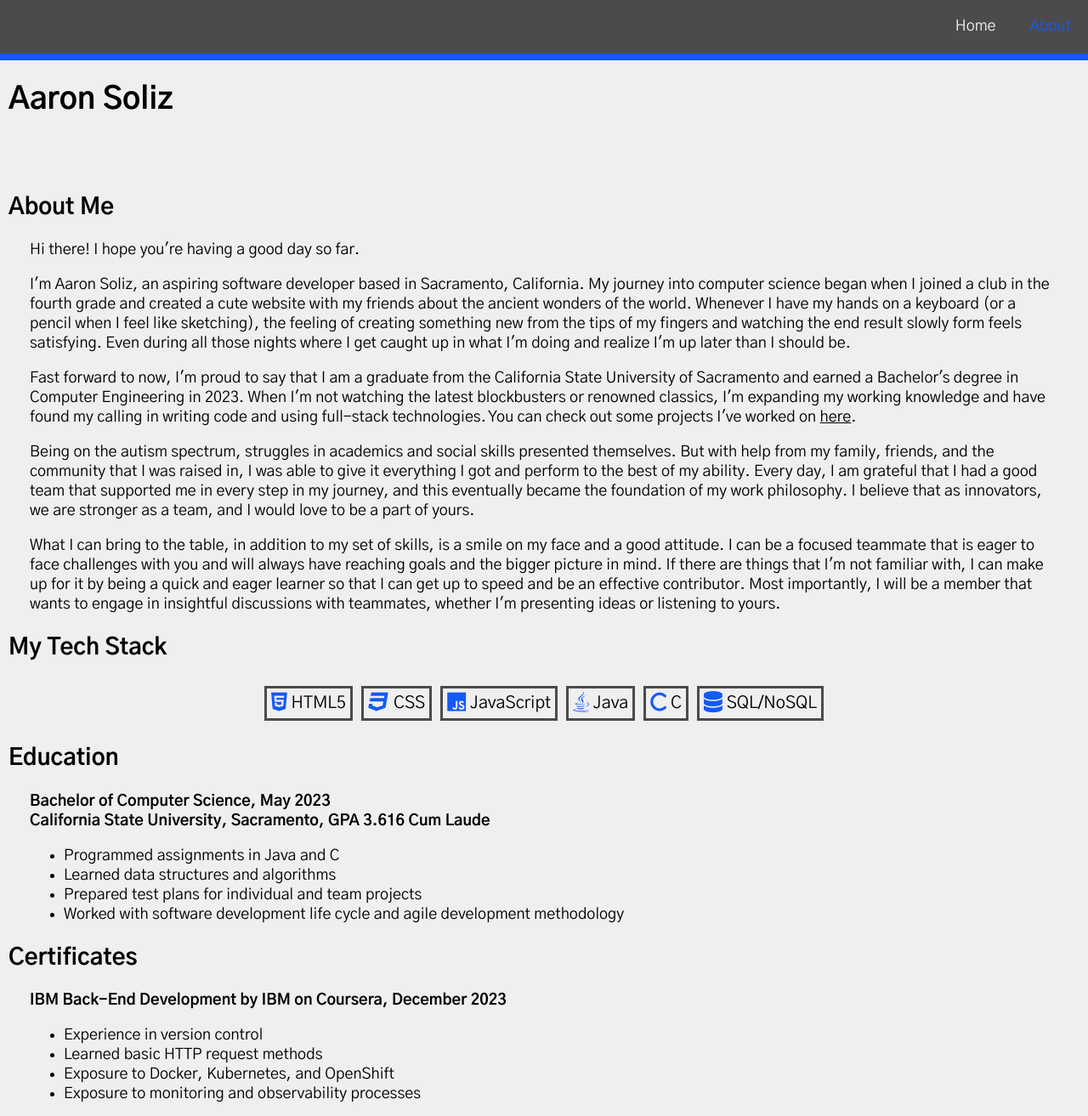
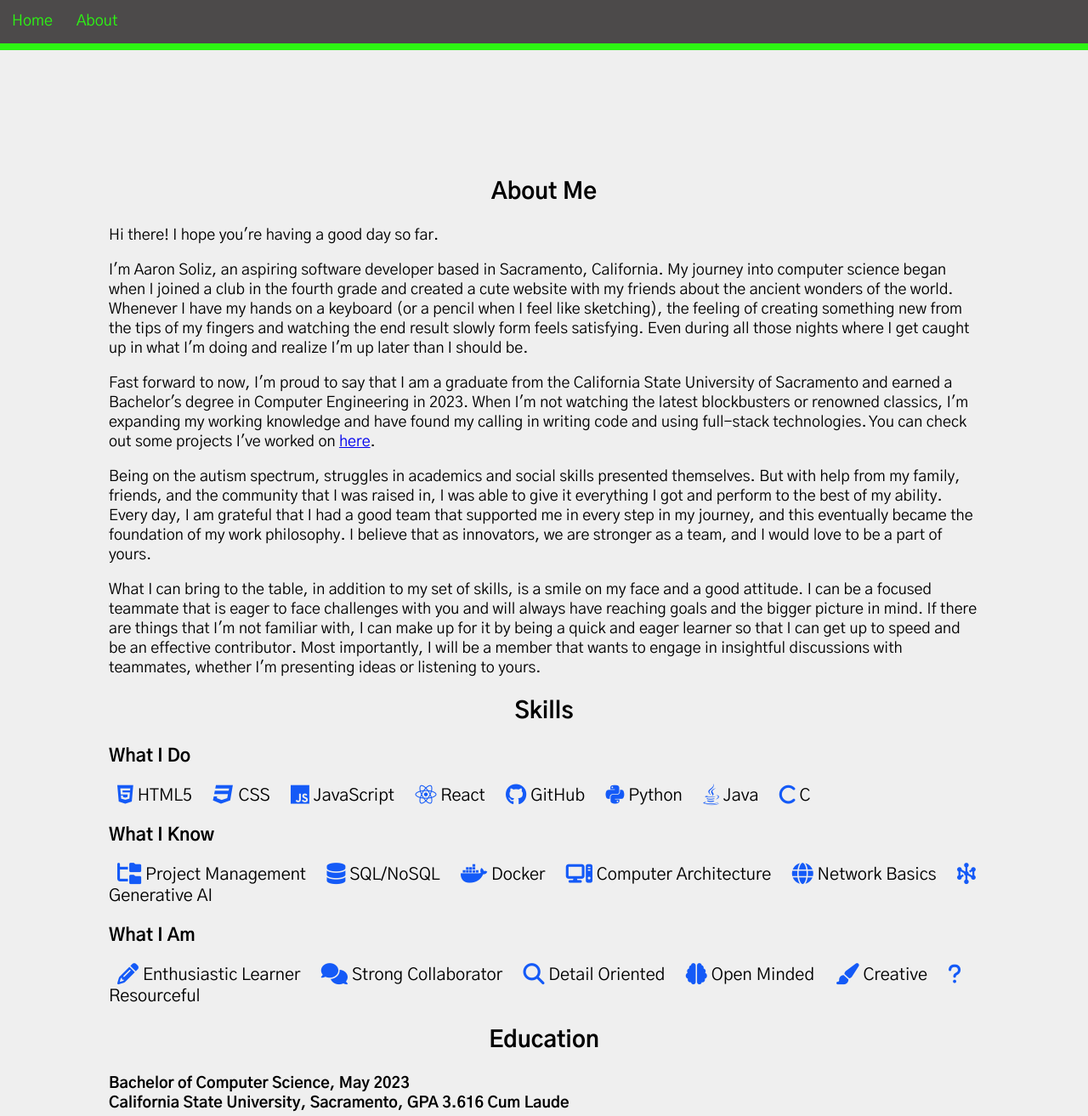
Before and after one commit to Aaron-Sol1z/aaron, a plain HTML site: page pages/about.html in a window 1280 px wide. Shown: the top 1313 px of the page at 85% size. Drawn offline with Linux system fonts and the light colour scheme.

Commit message:
CSS changes

```diff
--- a/pages/about.html
+++ b/pages/about.html
@@ -19,7 +19,6 @@
                 <a href="#" id="active" title="About">About</a>
             </div>
         </nav>
-        <h1>Aaron Soliz</h1>
     </header>
     <main>
         <div class="about-me">
@@ -50,14 +49,35 @@
             </p>
         </div>
         <div class="skills">
-            <h2>My Tech Stack</h2>
+            <h2>Skills</h2>
+            <h3>What I Do</h3>
             <div class="tech-stack">
                 <span class="tech" title="HTML5"><i class="fa-brands fa-html5 fa-lg"></i> HTML5</span>
                 <span class="tech" title="CSS"><i class="fa-brands fa-css3 fa-lg"></i> CSS</span>
                 <span class="tech" title="JavaScript"><i class="fa-brands fa-js fa-lg"></i> JavaScript</span>
+                <span class="tech" title="React"><i class="fa-brands fa-react fa-lg"></i> React</span>
+                <span class="tech" title="GitHub"><i class="fa-brands fa-github fa-lg"></i> GitHub</span>
+                <span class="tech" title="Python"><i class="fa-brands fa-python fa-lg"></i> Python</span>
                 <span class="tech" title="Java"><i class="fa-brands fa-java fa-lg"></i> Java</span>
                 <span class="tech" title="C"><i class="fa-sharp fa-solid fa-c fa-lg"></i> C</span>
-                <span class="tech" title="SQL/NoSQL"><i class="fa-solid fa-database fa-lg"></i> SQL/NoSQL</span>
+            </div>
+            <h3>What I Know</h3>
+            <div class="tech-stack">
+                <span class="tech"><i class="fa-solid fa-folder-tree fa-lg"></i> Project Management</span>
+                <span class="tech"><i class="fa-solid fa-database fa-lg"></i> SQL/NoSQL</span>
+                <span class="tech"><i class="fa-brands fa-docker fa-lg"></i> Docker</span>
+                <span class="tech"><i class="fa-solid fa-computer fa-lg"></i> Computer Architecture</span>
+                <span class="tech"><i class="fa-solid fa-globe fa-lg"></i> Network Basics</span>
+                <span class="tech"><i class="fa-solid fa-hexagon-nodes fa-lg"></i> Generative AI</span>
+            </div>
+            <h3>What I Am</h3>
+            <div class="tech-stack">
+                <span class="tech"><i class="fa-solid fa-pencil fa-lg"></i> Enthusiastic Learner</span>
+                <span class="tech"><i class="fa-solid fa-comments fa-lg"></i> Strong Collaborator</span>
+                <span class="tech"><i class="fa-solid fa-magnifying-glass fa-lg"></i> Detail Oriented</span>
+                <span class="tech"><i class="fa-solid fa-brain fa-lg"></i> Open Minded</span>
+                <span class="tech"><i class="fa-solid fa-paintbrush fa-lg"></i> Creative</span>
+                <span class="tech"><i class="fa-solid fa-question fa-lg"></i> Resourceful</span>
             </div>
         </div>
         <div class="education">
@@ -135,15 +155,16 @@
         </div>
     </main>
     <footer>
-        <div class="contact">
-            <span class="contact-header"><i class="fa-solid fa-envelope"></i> Email</span>
+        <div class="footer-contact">
+            <span class="footer-contact-header"><i class="fa-solid fa-envelope"></i> Email</span>
             <p>Reach out or just say hello with an email to aaronsoliz99@gmail.com</p>
-            <a href="https://www.linkedin.com/in/aaron-soliz-b78841290/" title="LinkedIn" target="_blank" rel="noopener noreferrer"><span class="contact-header"><i class="fa-brands fa-linkedin"></i> LinkedIn</span></a>
+            <a href="https://www.linkedin.com/in/aaron-soliz-b78841290/" title="LinkedIn" target="_blank" rel="noopener noreferrer"><span class="footer-contact-header"><i class="fa-brands fa-linkedin"></i> LinkedIn</span></a>
             <p>Check out my profile on LinkedIn</p>
-            <a href="https://github.com/Aaron-Sol1z" title="GitHub" target="_blank" rel="noopener noreferrer"><span class="contact-header"><i class="fa-brands fa-github"></i> GitHub</span></a>
+            <a href="https://github.com/Aaron-Sol1z" title="GitHub" target="_blank" rel="noopener noreferrer"><span class="footer-contact-header"><i class="fa-brands fa-github"></i> GitHub</span></a>
             <p>Check out my other projects on GitHub</p>
         </div>
         <p>&copy; Aaron Soliz <script>document.write(new Date().getFullYear())</script></p>
+        <p>Hosted on GitHub Pages</p>
     </footer>
 </body>
 </html>
--- a/styles/about.css
+++ b/styles/about.css
@@ -2,85 +2,74 @@
     --blue-ribbon: #145af7;
     --charcoal: #4c4a4a;
     --ghost: #efefef;
+    --green: #2df613;
 }
 body{
     font-family: "Gothic A1", sans-serif;
     font-size: 18px;
     margin: 0;
+    background-color: var(--ghost);
 }
-/***header***/
+/*header*/
 header{
-    background-color: var(--ghost);
-    padding: 0px;
-    padding-bottom: 30px;
+    position: sticky;
+    top: 0;
+    overflow: hidden;
+    background-color: var(--charcoal);
+    border-bottom: 8px solid var(--green);
 }
-/*navbar*/
-nav{
-    background-color: var(--charcoal);
-    border-bottom: 8px solid var(--blue-ribbon);
-}
-.menu{
-    background-color: var(--charcoal);
-    overflow: hidden;
-}
-.menu-justify{
-    float: right;
-}
-.menu a{
+header a{
     float: left;
+    display: block;
     color: var(--ghost);
     text-decoration: none;
-    padding: 20px;
+    padding: 14px;
 }
-.menu a:hover{
-    color: var(--blue-ribbon);
+header a:hover{
+    color: var(--green);
     transition: color 0.5s linear;
+    cursor: pointer;
 }
 #active{
-    color: var(--blue-ribbon);
-}
-header h1{
-    margin-left: 10px;
+    color: var(--green);
 }
 /***main***/
 main{
     background-color: var(--ghost);
-    padding: 10px;
+    padding: 10%;
+    animation-name: slideRight;
+    animation-duration: 2s;
 }
-/*about me*/
-.about-me p{
-    margin-left: 25px;
-    margin-right: 25px;
-}
-.about-me a{
-    color: black;
+h2{
+    text-align: center;
 }
 /*skills*/
-.tech-stack{
-    padding-left: 25px;
-    padding-right: 25px;
+.tech-list{
     display: flex;
     flex-direction: row;
-    justify-content: center;
     flex-wrap: wrap;
     overflow: auto;
 }
 .tech{
-    border: 3px solid var(--charcoal);
     padding: 5px;
     margin: 5px;
     font-size: 20px;
 }
-.fa-brands.fa-html5.fa-lg, .fa-brands.fa-css3.fa-lg, .fa-brands.fa-js.fa-lg, .fa-brands.fa-java.fa-lg, .fa-sharp.fa-solid.fa-c.fa-lg, .fa-solid.fa-database.fa-lg{
+.fa-brands.fa-html5.fa-lg, .fa-brands.fa-css3.fa-lg,
+.fa-brands.fa-js.fa-lg, .fa-brands.fa-react.fa-lg,
+.fa-brands.fa-github.fa-lg, .fa-brands.fa-python.fa-lg,
+.fa-brands.fa-java.fa-lg, .fa-sharp.fa-solid.fa-c.fa-lg,
+.fa-solid.fa-folder-tree.fa-lg, .fa-solid.fa-database.fa-lg,
+.fa-brands.fa-docker.fa-lg, .fa-solid.fa-computer.fa-lg,
+.fa-solid.fa-globe.fa-lg, .fa-solid.fa-hexagon-nodes.fa-lg,
+.fa-solid.fa-pencil.fa-lg, .fa-solid.fa-comments.fa-lg,
+.fa-solid.fa-magnifying-glass.fa-lg, .fa-solid.fa-brain.fa-lg,
+.fa-solid.fa-paintbrush.fa-lg, .fa-solid.fa-question.fa-lg{
     color: var(--blue-ribbon);
 }
 /*education*/
 .education{
     overflow: auto;
-}
-.education-container{
-    margin-left: 25px;
-    margin-right: 25px;
 }
 .education-container p{
     font-weight: bold;
@@ -92,6 +81,7 @@ main{
 }
 .contact-card{
     border: 3px solid var(--charcoal);
+    border-radius: 10px;
     display: flex;
     flex-direction: column;
     min-width: 45%;
@@ -135,19 +125,22 @@ main{
 footer{
     background-color: var(--charcoal);
     color: var(--ghost);
-    border-top: 8px solid var(--blue-ribbon);
+    border-top: 8px solid var(--green);
     padding: 10px;
     text-align: center;
     overflow: auto;
 }
-.contact{
+.footer-contact{
     text-align: left;
 }
-.contact-header{
-    border-bottom: 2px solid var(--blue-ribbon);
+.footer-contact-header{
+    border-bottom: 2px solid var(--green);
     color: var(--ghost);
     text-decoration: none;
     font-weight: bold;
+}
+@keyframes slideRight{
+    from{transform: translateX(-100%)}
 }
 /*Responsive css*/
 @media (max-width:520px){
--- a/styles/index.css
+++ b/styles/index.css
@@ -2,61 +2,54 @@
     --blue-ribbon: #145af7;
     --charcoal: #4c4a4a;
     --ghost: #efefef;
+    --green: #2df613;
 }
 body{
     font-family: "Gothic A1", sans-serif;
     font-size: 18px;
     margin: 0;
+    background-color: var(--ghost);
 }
-/***header***/
+/*header*/
 header{
-    background-color: var(--ghost);
-    padding: 0px;
-    padding-bottom: 30px;
+    position: sticky;
+    top: 0;
+    overflow: hidden;
+    background-color: var(--charcoal);
+    border-bottom: 8px solid var(--green);
 }
-/*navbar*/
-nav{
-    background-color: var(--charcoal);
-    border-bottom: 8px solid var(--blue-ribbon);
-}
-.menu{
-    background-color: var(--charcoal);
-    overflow: hidden;
-}
-.menu-justify{
-    float: right;
-}
-.menu a{
+header a{
     float: left;
+    display: block;
     color: var(--ghost);
     text-decoration: none;
-    padding: 20px;
+    padding: 14px;
 }
-.menu a:hover{
-    color: var(--blue-ribbon);
+header a:hover{
+    color: var(--green);
     transition: color 0.5s linear;
+    cursor: pointer;
 }
 #active{
-    color: var(--blue-ribbon);
+    color: var(--green);
 }
-header h1{
-    margin-left: 10px;
-}
-/***main***/
+/*main*/
 main{
     background-color: var(--ghost);
-    padding: 10px;
+    padding: 10%;
+    animation-name: slideRight;
+    animation-duration: 2s;
 }
-/*greeting*/
+h2{
+    text-align: center;
+}
 .greeting{
-    margin-bottom: 10px;
+    padding-top: 5%;
+    padding-bottom: 5%;
+    text-align: center;
 }
-.greeting h3{
-    margin-bottom: 10px;
-}
-.greeting p{
-    margin-left: 25px;
-    margin-right: 25px;
+.greeting h1{
+    text-align: center;
 }
 /*projects*/
 .projects-container{
@@ -70,6 +63,7 @@ main{
     display: flex;
     flex-direction: column;
     border: 3px solid var(--charcoal);
+    border-radius: 10px;
     text-align: center;
     margin: 10px;
     margin-bottom: 20px;
@@ -79,6 +73,7 @@ main{
 .project-widget img{
     width: 100%;
     border-bottom: 3px solid var(--charcoal);
+    border-radius: 8px 8px 0 0;
 }
 .project-widget h5{
     margin: 5px;
@@ -103,6 +98,7 @@ main{
 }
 .contact-card{
     border: 3px solid var(--charcoal);
+    border-radius: 10px;
     display: flex;
     flex-direction: column;
     min-width: 45%;
@@ -142,11 +138,14 @@ main{
     overflow: auto;
     justify-content: center;
 }
+@keyframes slideRight{
+    from{transform: translateX(-100%)}
+}
 /***footer***/
 footer{
     background-color: var(--charcoal);
     color: var(--ghost);
-    border-top: 8px solid var(--blue-ribbon);
+    border-top: 8px solid var(--green);
     padding: 10px;
     text-align: center;
     overflow: auto;
@@ -155,12 +154,12 @@ footer{
     text-align: left;
 }
 .footer-contact-header{
-    border-bottom: 2px solid var(--blue-ribbon);
+    border-bottom: 2px solid var(--green);
     color: var(--ghost);
     text-decoration: none;
     font-weight: bold;
 }
-/*Responsive css*/
+/** RESPONSIVE CSS**/
 @media (max-width:520px){
     body{
         font-size: 16px;
@@ -177,6 +176,14 @@ footer{
         text-align: center;
         padding: 10px;
     }
+    .greeting{
+        padding-top: 20%;
+        padding-bottom: 20%;
+    }
+    .contact-me{
+        padding-top: 20%;
+        padding-bottom: 20%;
+    }
     .contacts{
         flex-direction: column;
     }
--- a/styles/project.css
+++ b/styles/project.css
@@ -2,58 +2,58 @@
     --blue-ribbon: #145af7;
     --charcoal: #4c4a4a;
     --ghost: #efefef;
+    --green: #2df613;
 }
 body{
     font-family: "Gothic A1", sans-serif;
     font-size: 18px;
     margin: 0;
+    background-color: var(--ghost);
 }
-/***header***/
+/*header*/
 header{
-    background-color: var(--ghost);
-    padding: 0px;
-    padding-bottom: 30px;
+    position: sticky;
+    top: 0;
+    overflow: hidden;
+    background-color: var(--charcoal);
+    border-bottom: 8px solid var(--green);
 }
-/*navbar*/
-nav{
-    background-color: var(--charcoal);
-    border-bottom: 8px solid var(--blue-ribbon);
-}
-.menu{
-    background-color: var(--charcoal);
-    overflow: hidden;
-}
-.menu-justify{
-    float: right;
-}
-.menu a{
+header a{
     float: left;
+    display: block;
     color: var(--ghost);
     text-decoration: none;
-    padding: 20px;
+    padding: 14px;
 }
-.menu a:hover{
-    color: var(--blue-ribbon);
+header a:hover{
+    color: var(--green);
     transition: color 0.5s linear;
+    cursor: pointer;
 }
 #active{
-    color: var(--blue-ribbon);
+    color: var(--green);
 }
-header h1{
-    margin-left: 10px;
-}
-/***main***/
+/*main*/
 main{
     background-color: var(--ghost);
-    padding: 10px;
+    padding: 10%;
+    opacity: 1;
+    animation-name: fadeInOpacity;
+    animation-duration: 2s;
 }
 main img{
     border: 3px solid var(--charcoal);
 }
+@keyframes fadeInOpacity{
+    0%{
+        opacity: 0;
+    }
+    100%{
+        opacity: 1;
+    }
+}
 /*description*/
 .description{
-    margin-left: 25px;
-    margin-right: 25px;
     overflow: auto;
 }
 /*links*/
@@ -74,29 +74,20 @@ main img{
     padding-bottom: 30px;
 }
 /*tech stack*/
-.tech-list{
-    padding-left: 25px;
-    padding-right: 25px;
+.tech-stack{
     display: flex;
     flex-direction: row;
-    justify-content: center;
     flex-wrap: wrap;
     overflow: auto;
 }
 .tech{
-    border: 3px solid var(--charcoal);
     padding: 5px;
     margin: 5px;
     font-size: 20px;
 }
-.tech i{
+.fa-brands.fa-html5.fa-lg, .fa-brands.fa-css3.fa-lg,
+.fa-brands.fa-js.fa-lg, .fa-brands.fa-react.fa-lg{
     color: var(--blue-ribbon);
-}
-/*skills learned*/
-.skills{
-    margin-left: 25px;
-    margin-right: 25px;
-    overflow: auto;
 }
 /*back to home*/
 .back-to-home{
@@ -113,11 +104,10 @@ main img{
     text-decoration: none;
     color: var(--ghost);
 }
-/***footer***/
 footer{
     background-color: var(--charcoal);
     color: var(--ghost);
-    border-top: 8px solid var(--blue-ribbon);
+    border-top: 8px solid var(--green);
     padding: 10px;
     text-align: center;
     overflow: auto;
@@ -126,12 +116,12 @@ footer{
     text-align: left;
 }
 .contact-header{
-    border-bottom: 2px solid var(--blue-ribbon);
+    border-bottom: 2px solid var(--green);
     color: var(--ghost);
     text-decoration: none;
     font-weight: bold;
 }
-/*Responsive css*/
+/*responsive css*/
 @media (max-width:520px){
     body{
         font-size: 16px;
```
Also changed, not shown: index.html (+12 -12 lines), pages/projects/dictionary.html (+8 -9 lines), pages/projects/food-recipe.html (+9 -10 lines), pages/projects/movie-search.html (+8 -9 lines), pages/projects/portfolio-version-one.html (+8 -9 lines).
